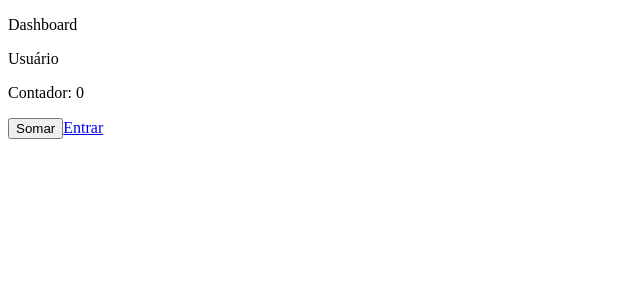
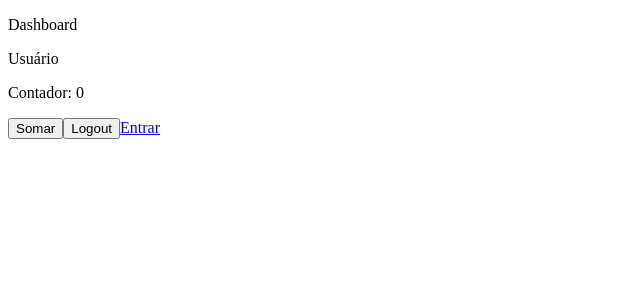
Before and after one commit to FelipePardim/aulas-react, a React (Create React App) app: page /pagina-inicial in a window 1280 px wide. Shown: the top 300 px of the page, without its empty margins (0-640 px from the left). Built offline with nearby package versions, Linux system fonts and the light colour scheme.

Commit message:
feat: adding custom context logout user function

```diff
--- a/src/app/pages/dashboard/Dashboard.tsx
+++ b/src/app/pages/dashboard/Dashboard.tsx
@@ -5,7 +5,7 @@ import { useUsuarioLogado } from "../../shared/hooks";
 export const Dashboard = () => {
     const counterRef = useRef({counter: 0});
 
-    const { nomeDoUsuario } = useUsuarioLogado();
+    const { nomeDoUsuario, logout } = useUsuarioLogado();
 
     return (
         <div>
@@ -14,6 +14,7 @@ export const Dashboard = () => {
 
             <p>Contador: {counterRef.current.counter}</p>
             <button onClick={() => counterRef.current.counter++}>Somar</button>
+            <button onClick={logout}>Logout</button>
             <Link to={"/entrar"}>Entrar</Link>
         </div>
     )
--- a/src/app/shared/contexts/UsuarioLogado.tsx
+++ b/src/app/shared/contexts/UsuarioLogado.tsx
@@ -1,7 +1,8 @@
-import { createContext } from "react";
+import { createContext, useCallback } from "react";
 
 interface IUsuarioLogadoContextData {
     nomeDoUsuario: string;
+    logout: () => void;
 }
 
 interface IUsuarioLogadoProvider {
@@ -11,8 +12,12 @@ interface IUsuarioLogadoProvider {
 export const UsuarioLogadoContext = createContext<IUsuarioLogadoContextData>({} as IUsuarioLogadoContextData);
 
 export const UsuarioLogadoProvider: React.FC<IUsuarioLogadoProvider> = ({ children }) => {
+
+    const handleLogout = useCallback(() => {
+        console.log("Usuário fez logout");
+    }, []);
     return (
-        <UsuarioLogadoContext.Provider value={{ nomeDoUsuario: 'Usuário'}}>
+        <UsuarioLogadoContext.Provider value={{ nomeDoUsuario: 'Usuário', logout: handleLogout }}>
             {children}
         </UsuarioLogadoContext.Provider>
     )
```
